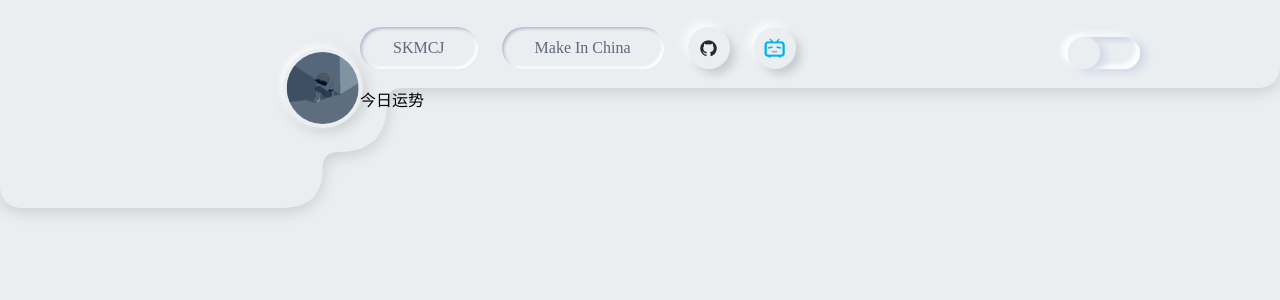
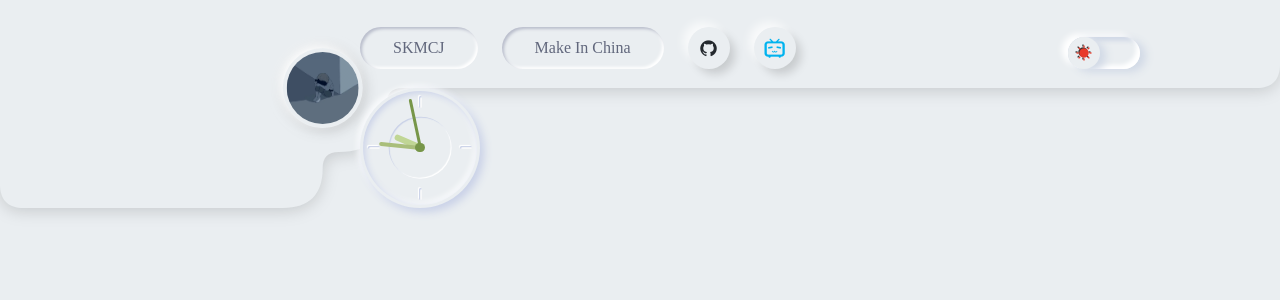
Before and after one commit to skmcj/release, a Vue app: page / in a window 1280 px wide. Shown: the top 300 px of the page. Built offline with nearby package versions, Linux system fonts and the light colour scheme.

Commit message:
<add>添加时钟组件

```diff
--- a/src/assets/base.css
+++ b/src/assets/base.css
@@ -10,9 +10,18 @@ body.light {
 
   --bg: #eaeef1;
 
-
   /* text */
   --primary-text: #61677c;
+
+  --mode-c: #e83929;
+  --mode-ac: #ffec47;
+
+  /* clock */
+  --marker-bg: #F7F8F9;
+  --point: #779649;
+  --hours: #C0D695;
+  --minutes: #A9BE7B;
+  --seconds: #779649;
 
   /* border */
   --w-border: rgba(255, 255, 255, 0.1);
@@ -22,6 +31,8 @@ body.light {
   --bshadow15: rgba(0, 0, 0, 0.15);
   --bshadow20: rgba(0, 0, 0, 0.2);
   --bshadow5: rgba(0, 0, 0, 0.05);
+  --wshadow4: #fff;
+  --wshadow3: #C8D0E7;
   --wshadow2: #d1d9e6;
   --wshadow1: #BABECC;
   --wshadow0: #fff;
@@ -35,12 +46,17 @@ body.dark {
   /* text */
   --primary-text: #61677c;
 
+  /* clock */
+  --marker-bg: #1E1E1E;
+
   /* border */
   --w-border: rgba(0, 0, 0, 0.1);
 
   /* box-shadow */
   --wshadow70: rgba(121, 121, 121, 0.3);
   --bshadow15: rgba(0, 0, 0, 0.85);
+  --wshadow4: #2C2F2A;
+  --wshadow3: #000;
   --wshadow2: #17181a;
   --wshadow1: #000;
   --wshadow0: #454133;
--- a/src/assets/main.css
+++ b/src/assets/main.css
@@ -24,3 +24,30 @@
     font-display: auto;
     src: url('./font/zcool-kuaile.ttf') format('truetype');
 }
+
+.show-title[data-title] {
+    position: relative;
+}
+
+.show-title[data-title]:hover::after {
+    opacity: 1;
+    transition: all 0.1s ease 1s;
+    visibility: visible;
+}
+
+.show-title[data-title]::after {
+    content: attr(data-title);
+    background-color: rgba(50, 50, 50, 0.8);
+    color: #a7a7a7;
+    font-size: 12px;
+    position: absolute;
+    padding: 4px 10px;
+    left: 30%;
+    bottom: -1.5em;
+    border-radius: 5px;
+    white-space: nowrap;
+    box-shadow: 0 0 4px rgba(0, 0, 0, 0.16);
+    z-index: 999;
+    visibility: hidden;
+    opacity: 0;
+}
--- /dev/null
+++ b/src/components/VMClock.vue
@@ -0,0 +1,178 @@
+<template>
+  <div class="vm-clock" :style="cStyle">
+    <div class="vm-clock-marker">
+      <div class="vm-clock_inner">
+        <div class="hand hours" ref="hours"></div>
+        <div class="hand minutes" ref="minutes"></div>
+        <div class="hand seconds" ref="seconds"></div>
+        <div class="point"></div>
+      </div>
+      <span class="vm-clock-marker_1"></span>
+      <span class="vm-clock-marker_2"></span>
+      <span class="vm-clock-marker_3"></span>
+      <span class="vm-clock-marker_4"></span>
+    </div>
+  </div>
+</template>
+
+<script setup lang="ts">
+import { computed, onMounted, ref } from 'vue';
+
+// 各个时针
+const hours = ref<HTMLDivElement>();
+const minutes = ref<HTMLDivElement>();
+const seconds = ref<HTMLDivElement>();
+
+interface VMClockProps {
+  size?: number | string;
+}
+const props = withDefaults(defineProps<VMClockProps>(), {
+  size: undefined
+});
+
+const cStyle = computed(() => {
+  const style: any = {};
+  props.size && (style.width = getPropsStyle(props.size));
+  props.size && (style.height = getPropsStyle(props.size));
+  return style;
+});
+const getPropsStyle = (val: number | string) => {
+  if (typeof val === 'number') return `${val}px`;
+  else return val;
+};
+
+onMounted(() => {
+  clock();
+});
+
+// 控制时钟转动
+const clock = () => {
+  let today = new Date();
+  let h = (today.getHours() % 12) + today.getMinutes() / 59; // 22 % 12 = 10pm
+  let m = today.getMinutes(); // 0 - 59
+  let s = today.getSeconds(); // 0 - 59
+
+  h *= 30;
+  m *= 6;
+  s *= 6;
+
+  rotation(hours.value as HTMLDivElement, h);
+  rotation(minutes.value as HTMLDivElement, m);
+  rotation(seconds.value as HTMLDivElement, s);
+
+  // 每秒调用一次
+  setTimeout(clock, 500);
+};
+
+// 设置转动角度
+const rotation = (target: HTMLElement, val: number) => {
+  target.style.transform = `rotate(${val}deg)`;
+};
+</script>
+
+<style lang="less" scoped>
+.vm-clock {
+  display: flex;
+  align-items: center;
+  justify-content: center;
+  width: 120px;
+  height: 120px;
+  border-radius: 50%;
+  background-color: var(--bg);
+  box-shadow: 4px 4px 8px 0px var(--wshadow3), -2px -2px 6px 0px var(--wshadow0);
+}
+.vm-clock-marker {
+  position: relative;
+  display: flex;
+  align-items: center;
+  justify-content: center;
+  width: 95%;
+  height: 95%;
+  border-radius: 50%;
+  box-shadow: inset 2px 2px 6px 0px var(--wshadow3), inset -2px -2px 6px 0px var(--wshadow4);
+  &::after {
+    position: absolute;
+    top: 50%;
+    left: 50%;
+    transform: translate(-50%, -50%);
+    content: '';
+    display: block;
+    width: 55%;
+    height: 55%;
+    border-radius: 50%;
+    box-shadow: inset 1px 1px 1px 0px var(--wshadow3), inset -1px -1px 1px 0px var(--wshadow4);
+  }
+}
+.vm-clock_inner {
+  width: 100%;
+  height: 100%;
+  display: flex;
+  align-items: center;
+  justify-content: center;
+  .point {
+    width: 8%;
+    height: 8%;
+    border-radius: 50%;
+    background-color: var(--point);
+    z-index: 10;
+  }
+  .hand {
+    position: absolute;
+    transform-origin: bottom;
+    bottom: 50%;
+  }
+  .hours {
+    z-index: 7;
+    width: 6px;
+    height: 24%;
+    border-radius: 3px;
+    background-color: var(--hours);
+  }
+  .minutes {
+    z-index: 8;
+    width: 4px;
+    height: 36%;
+    border-radius: 2px;
+    background-color: var(--minutes);
+  }
+  .seconds {
+    z-index: 9;
+    width: 3px;
+    height: 44%;
+    border-radius: 1.5px;
+    background-color: var(--seconds);
+  }
+}
+.vm-clock-marker_1,
+.vm-clock-marker_2,
+.vm-clock-marker_3,
+.vm-clock-marker_4 {
+  position: absolute;
+  border-radius: 1.5px;
+  background-color: var(--marker-bg);
+  box-shadow: -1px -1px 1px 0px var(--wshadow4), inset 1px 1px 1px 0px var(--wshadow3);
+}
+.vm-clock-marker_1,
+.vm-clock-marker_3 {
+  width: 3px;
+  height: 12px;
+}
+.vm-clock-marker_2,
+.vm-clock-marker_4 {
+  width: 12px;
+  height: 3px;
+}
+
+.vm-clock-marker_1 {
+  top: 5px;
+}
+.vm-clock-marker_2 {
+  right: 5px;
+}
+.vm-clock-marker_3 {
+  bottom: 5px;
+}
+.vm-clock-marker_4 {
+  left: 5px;
+}
+</style>
--- a/src/components/VMSwitch.vue
+++ b/src/components/VMSwitch.vue
@@ -1,6 +1,12 @@
 <template>
   <div class="vm-switch" :class="{ 'is-active': modelValue }">
-    <div class="vm-switch_inner" @click.stop="changeValue"></div>
+    <div class="vm-switch_inner" @click.stop="changeValue">
+      <i
+        v-if="showIcon"
+        class="vm-switch-ic"
+        :class="modelValue ? activeIcon : icon"
+        :style="{ color: modelValue ? activeColor : color }"></i>
+    </div>
   </div>
 </template>
 
@@ -9,9 +15,19 @@ import { ref } from 'vue';
 
 interface VMSwitchProps {
   modelValue?: boolean;
+  showIcon?: boolean;
+  icon?: string;
+  activeIcon?: string;
+  color?: string;
+  activeColor?: string;
 }
 const props = withDefaults(defineProps<VMSwitchProps>(), {
-  modelValue: false
+  modelValue: false,
+  showIcon: false,
+  icon: undefined,
+  activeIcon: undefined,
+  color: '#3d3d3d',
+  activeColor: '#3d3d3d'
 });
 
 const changeValue = () => {
@@ -38,6 +54,11 @@ const emits = defineEmits(['update:modelValue']);
     .vm-switch_inner {
       left: -58px;
     }
+    .vm-switch-ic {
+      width: 42px;
+      height: 42px;
+      left: 58px;
+    }
     &.is-active {
       .vm-switch_inner {
         left: 58px;
@@ -49,6 +70,11 @@ const emits = defineEmits(['update:modelValue']);
     height: 24px;
     .vm-switch_inner {
       left: -32px;
+    }
+    .vm-switch-ic {
+      width: 24px;
+      height: 24px;
+      left: 32px;
     }
     &.is-active {
       .vm-switch_inner {
@@ -69,7 +95,20 @@ const emits = defineEmits(['update:modelValue']);
   &.is-active {
     .vm-switch_inner {
       left: 40px;
+      .vm-switch-ic {
+        left: 0px;
+      }
     }
+  }
+  .vm-switch-ic {
+    display: inline-block;
+    width: 32px;
+    height: 32px;
+    text-align: center;
+    line-height: 32px;
+    position: absolute;
+    left: 40px;
+    text-shadow: -1px -1px #333;
   }
 }
 </style>
--- a/src/views/Pc.vue
+++ b/src/views/Pc.vue
@@ -4,6 +4,7 @@
       <HeaderSvg class="bg" />
       <div class="top-content">
         <div class="right">
+          <!-- 顶部信息：昵称、籍贯、社交账号、主题按钮 -->
           <div class="top-mess">
             <div class="top-mess_content">
               <VMBlock class="top-mess-item" padding="0 33px" message="SKMCJ" radius="21px" in />
@@ -19,9 +20,19 @@
                 color="var(--bilibili-ic)"
                 @on-click="() => openLink('https://www.bilibili.com/bangumi/media/md28228814')"></VMButton>
             </div>
-            <div class="top-mess_mode"><VMSwitch v-model="isDark" /></div>
+            <div class="top-mess_mode show-title" data-title="切换主题">
+              <VMSwitch
+                v-model="isDark"
+                show-icon
+                icon="ir-sun"
+                active-icon="ir-dark"
+                color="var(--mode-c)"
+                active-color="var(--mode-ac)" />
+            </div>
           </div>
-          <div class="top-tools">今日运势</div>
+          <div class="top-tools">
+            <VMClock />
+          </div>
         </div>
       </div>
     </div>
@@ -35,6 +46,7 @@ import HeaderSvg from '@/components/HeaderSvg.vue';
 import VMBlock from '@/components/VMBlock.vue';
 import VMButton from '@/components/VMButton.vue';
 import VMSwitch from '@/components/VMSwitch.vue';
+import VMClock from '@/components/VMClock.vue';
 
 const topBox = ref(null);
 
@@ -106,6 +118,8 @@ watch(isDark, val => {
   .top-tools {
     width: 100%;
     height: 58%;
+    display: flex;
+    align-items: flex-end;
   }
 }
 @media (max-width: 1080px) {
```
